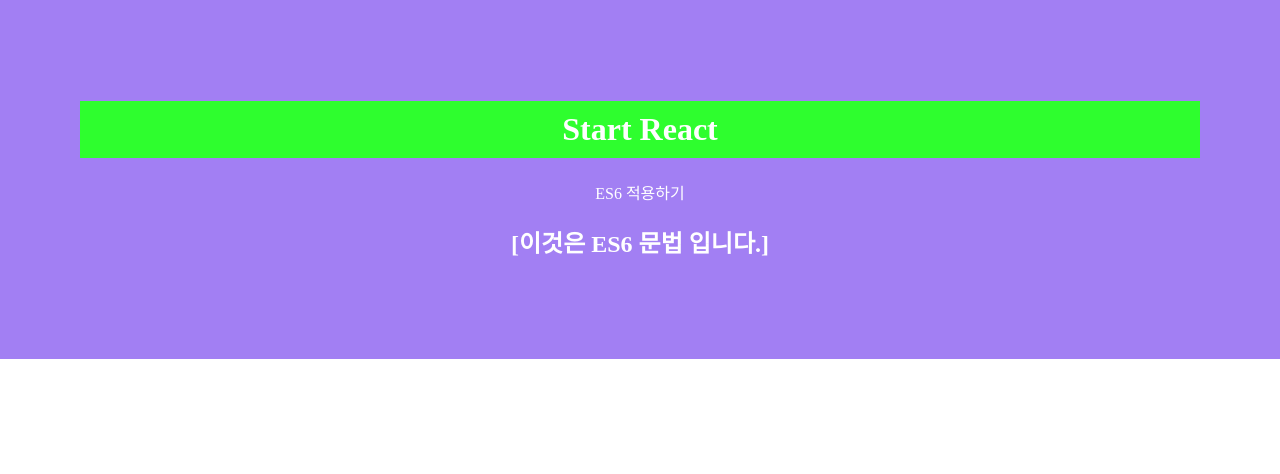
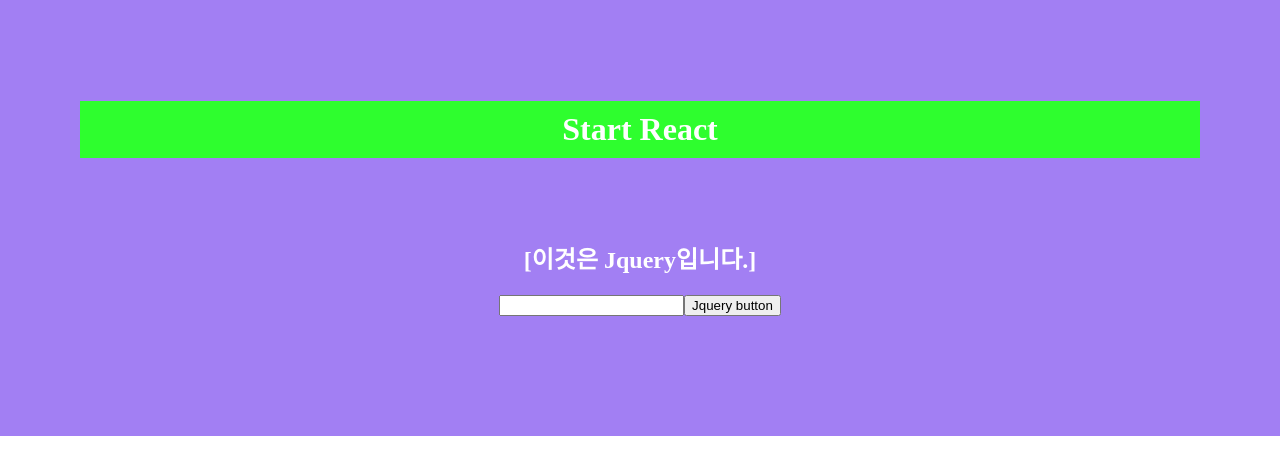
Before and after one commit to lee-kangpyo/react-start, a React (Create React App) app in the folder client/: page / in a window 1280 px wide. Shown: the top 474 px of the page. Built offline with nearby package versions, Linux system fonts and the light colour scheme.

Commit message:
Jquery 사용하기

```diff
--- a/client/package.json
+++ b/client/package.json
@@ -6,6 +6,7 @@
     "@testing-library/jest-dom": "^5.16.4",
     "@testing-library/react": "^13.3.0",
     "@testing-library/user-event": "^13.5.0",
+    "jquery": "^3.6.0",
     "react": "^18.2.0",
     "react-dom": "^18.2.0",
     "react-scripts": "5.0.1",
--- a/client/src/App.js
+++ b/client/src/App.js
@@ -1,13 +1,12 @@
 import React from 'react';
 import './App.css';
-import Es6 from './component1/R009_Es6'
+import Jquery from './component1/R016_Jquery'
 
 function App() {
   return (
     <div>
       <h1>Start React</h1>
-      <p>ES6 적용하기</p>
-      <Es6 />
+      <Jquery />
     </div>
   );
 }
--- /dev/null
+++ b/client/src/component1/R016_Jquery.js
@@ -0,0 +1,21 @@
+import React from 'react'
+import $ from 'jquery';
+
+class R016_Jquery extends React.Component {
+  input_alert = (e) => {
+    var input_val = $("#inputId").val();
+    alert(input_val);
+  }
+  render () {
+    return(
+      <div>
+        <h2>[이것은 Jquery입니다.]</h2>
+        <input id = "inputId" name = "inputNAme"/>
+        <button id="buttonId" onClick = {e => this.input_alert(e)}>Jquery button</button>
+      </div>
+    )
+
+  }
+}
+
+export default R016_Jquery;
```
Also changed, not shown: 1 other file (tests, documents, lock files or other folders).
